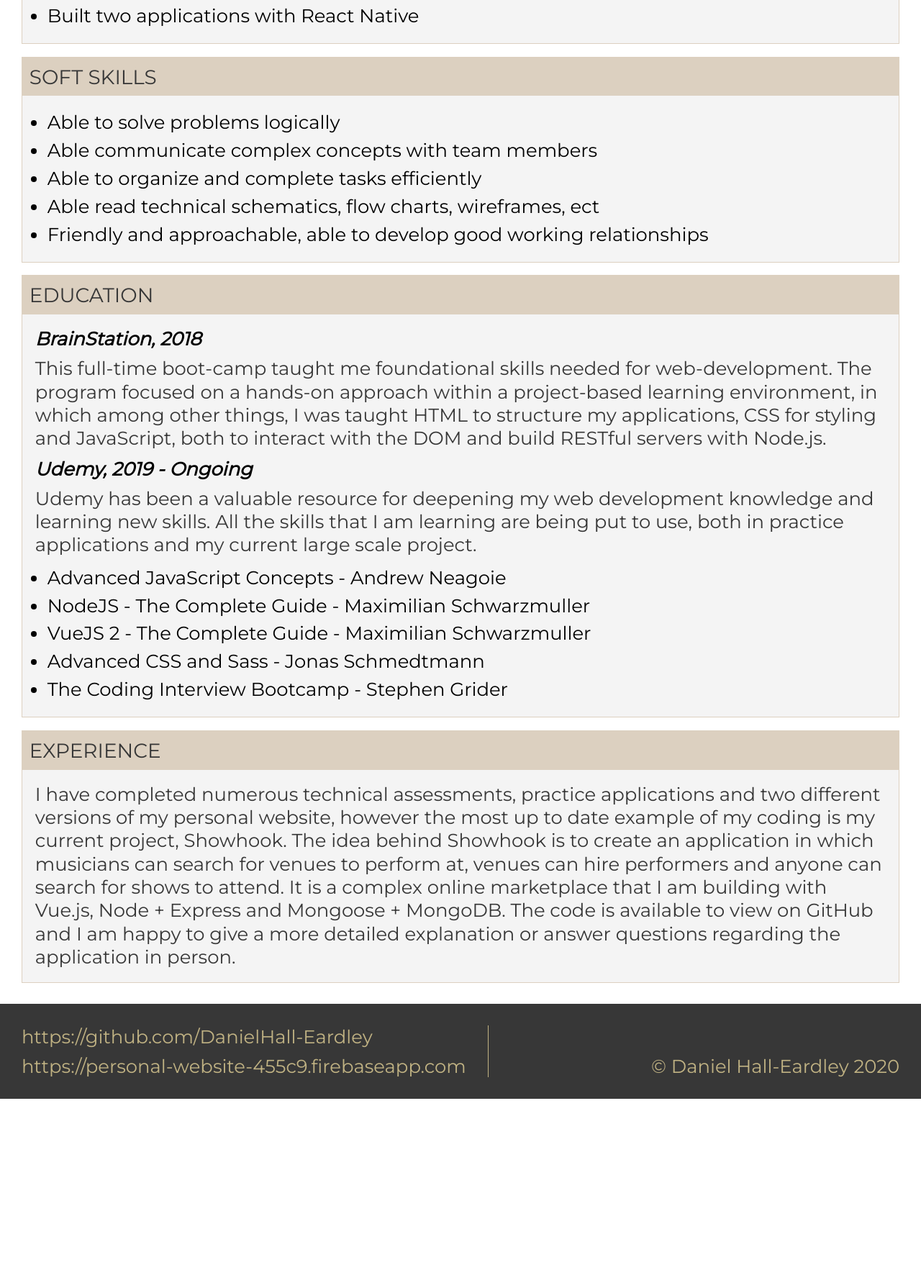
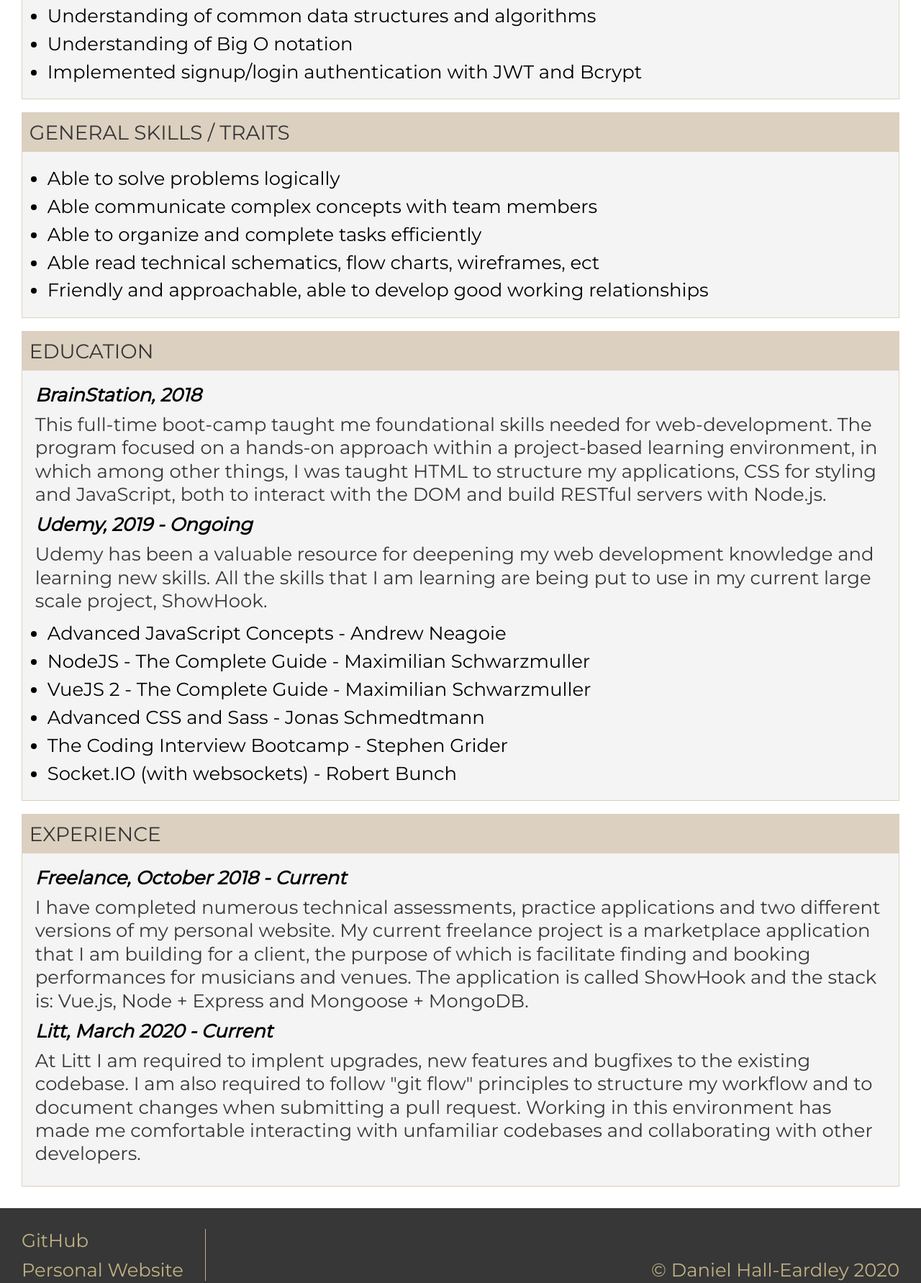
Before and after one commit to DanielHall-Eardley/Resume, a plain HTML site: page public/index.html in a window 1280 px wide. Shown: the part 1011-2794 px from the top of the page at 72% size. Before the commit the page ends 2538 px from the top, so only its background shows below. Drawn offline with Linux system fonts and the light colour scheme.

Commit message:
updated resume

```diff
--- a/public/index.html
+++ b/public/index.html
@@ -114,7 +114,7 @@
       font-size: var(--default-font-sz);
     }
 
-    .education-paragraph {
+    .education-paragraph, .experience-paragraph {
       margin: var(--spacing-sm) var(--spacing-md);
     }
 
@@ -195,20 +195,23 @@
   <section class="resume-section">
     <h3 class="section-heading">About Me</h3>
     <p>
-      I am a web developer looking for employment within a growing and innovative company. Web development is the beginning of a second career path that
-      I am excited to embark upon. I chose web development because of its complex and fluid nature; I have found that I am the
+      I am a web developer looking for employment within a growing and innovative company. I am passionate about web development because of its complex and fluid nature; I have found that I am
       happiest when challenged with complex problems and the need to continually learn/improve on a daily basis. I also
       enjoy the act of creation and web development as a medium has numerous creative possibilities that are growing
-      as the technology continues to evolve.
+      as the technology continues to evolve. Currently I am contracting for a startup called Litt,
+      an event based social media platform.
     </p>
   </section>
   <section class="resume-section">
     <h3 class="section-heading">Technical Skills</h3>
     <ul>
-      <li>Experience with React.js and Vue.js</li>
+      <li>Experience with React.js, Vue.js and React Native</li>
       <li>Intermediate experience with JavaScript, HTML, CSS, Flexbox and Grid</li>
+      <li>Experience with Python and Django</li>
+      <li>Experience with relational databases</li>
+      <li>Experience writing unit tests</li>
       <li>Understanding of JavaScript's asynchronous nature</li>
-      <li>Knowledge of Git and traditional git workflow</li>
+      <li>Usage of git in a professional environment</li>
       <li>Experience developing responsive applications</li>
       <li>Experience designing good looking, functional UI</li>
       <li>RESTful API development in Node.js using Express</li>
@@ -217,11 +220,10 @@
       <li>Understanding of common data structures and algorithms</li>
       <li>Understanding of Big O notation</li>
       <li>Implemented signup/login authentication with JWT and Bcrypt</li>
-      <li>Built two applications with React Native</li>
     </ul>
   </section>
   <section class="resume-section">
-    <h3 class="section-heading">Soft Skills</h3>
+    <h3 class="section-heading">General Skills / Traits</h3>
     <ul>
       <li>Able to solve problems logically</li>
       <li>Able communicate complex concepts with team members</li>
@@ -241,7 +243,7 @@
     <h4 class="paragraph-heading"><i>Udemy, 2019 - Ongoing</i></h4>
     <p class="education-paragraph">
       Udemy has been a valuable resource for deepening my web development knowledge and learning new skills. All the skills
-      that I am learning are being put to use, both in practice applications and my current large scale project.
+      that I am learning are being put to use in my current large scale project, ShowHook.
     </p>
     <ul>
       <li>Advanced JavaScript Concepts - Andrew Neagoie</li>
@@ -249,26 +251,33 @@
       <li>VueJS 2 - The Complete Guide - Maximilian Schwarzmuller</li>
       <li>Advanced CSS and Sass - Jonas Schmedtmann</li>
       <li>The Coding Interview Bootcamp - Stephen Grider</li>
+      <li>Socket.IO (with websockets) - Robert Bunch</li>
     </ul>
   </section>
   <section class="resume-section">
     <h3 class="section-heading">Experience</h3>
-    <p>
+    <h4 class="paragraph-heading"><i>Freelance, October 2018 - Current</i></h4>
+    <p class="experience-paragraph">
       I have completed numerous technical assessments, practice applications and two different versions of my personal
-      website, however the most up to date example of my coding is my current project, Showhook. The idea behind Showhook is
-      to create an application in which musicians can search for venues to perform at, venues can hire performers and anyone
-      can search for shows to attend. It is a complex online marketplace that I am building with Vue.js, Node + Express and
-      Mongoose + MongoDB. The code is available to view on GitHub and I am happy to give a more detailed explanation or answer
-      questions regarding the application in person.
+      website. My current freelance project is a marketplace application that I am building for a client,
+      the purpose of which is facilitate finding and booking performances for musicians and venues.
+      The application is called ShowHook and the stack is: Vue.js, Node + Express and Mongoose + MongoDB.
+    </p>
+    <h4 class="paragraph-heading"><i>Litt, March 2020 - Current</i></h4>
+    <p class="experience-paragraph">
+      At Litt I am required to implent upgrades, new features and bugfixes to the existing codebase.
+      I am also required to follow "git flow" principles to structure my workflow and to document
+      changes when submitting a pull request. Working in this environment has made me comfortable interacting with
+      unfamiliar codebases and collaborating with other developers.
     </p>
   </section>
   <footer>
     <div class="link-container">
       <a href="https://github.com/DanielHall-Eardley">
-        https://github.com/DanielHall-Eardley
+        GitHub
       </a>
       <a href="https://personal-website-455c9.firebaseapp.com">
-        https://personal-website-455c9.firebaseapp.com
+        Personal Website
       </a>
     </div>
     <span>&copy; Daniel Hall-Eardley 2020</span>
```
Also changed, not shown: 1 other file.
